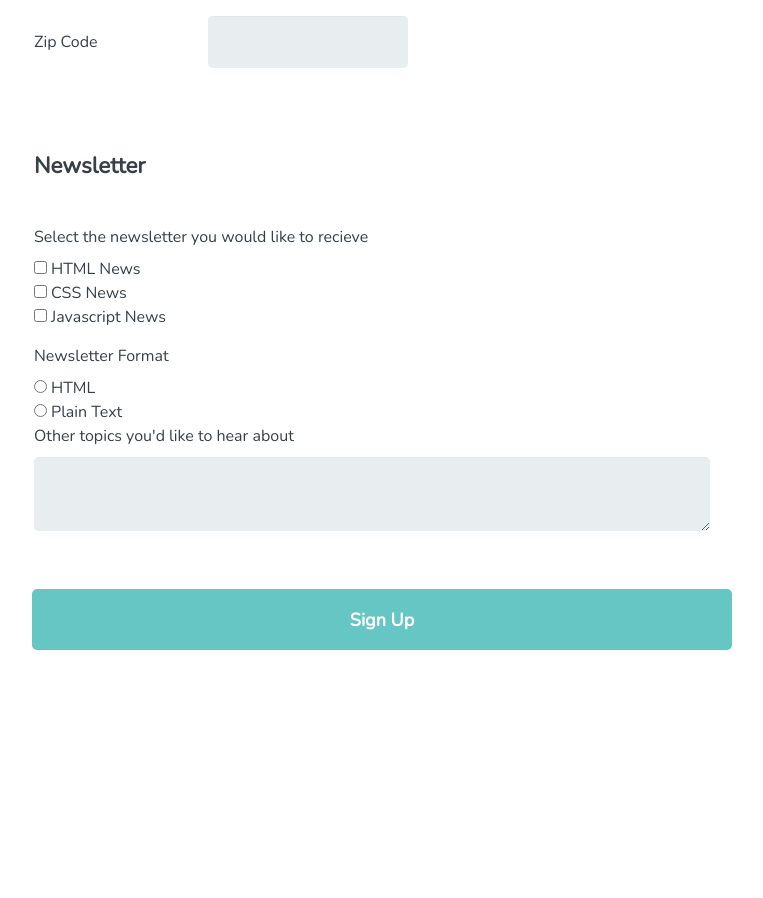
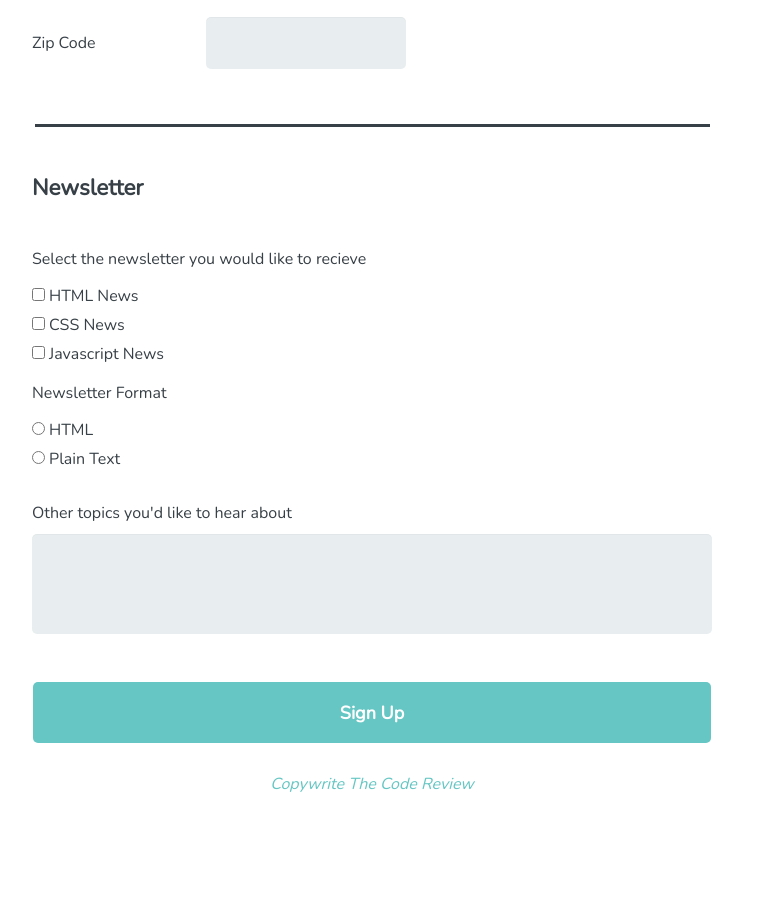
Before and after one commit to CODEKEITH/online_registration_v4, a plain HTML site: page online_registration_v4/index.html in a window 1280 px wide. Shown: the part 719-1617 px from the top of the page, without its empty margins (268-1031 px from the left). Before the commit the page ends 1389 px from the top, so only its background shows below. Drawn offline with nearby package versions, Linux system fonts and the light colour scheme.

Commit message:
Validate CSS and HTML
Change header background color
Add hover color change on submit button
Check alignments
Check form validation in "required" fields
Add placeholder to phone number field
Add resize focus transition to textarea box.

```diff
--- a/online_registration_v4/css/styles.css
+++ b/online_registration_v4/css/styles.css
@@ -13,7 +13,7 @@ header {
 	max-width: 100%;
 	margin: 0 auto;
 	text-align: center;
-	background: #384047;
+	background: #379592;
 	color: white;
 	font-size: .66666em;
 	height: 70px;
@@ -22,7 +22,7 @@ header {
 h1 {
 	margin-top: 0;
 	padding-top: 20px;
-
+	font-size: 2.0em;
 }
 
 div p{
@@ -61,11 +61,8 @@ div p{
 	padding-top: 25px;
 }
 
-
-}
-
 form {
-	max-width: 400px;
+	max-width: 700px;
 	margin: 10px auto;
 	padding: 10px 20px;
 	background: white;
@@ -111,9 +108,13 @@ input[type="email"]::-webkit-input-placeholder {
     text-align: right;
 }
 
+input[type="tel"]::-webkit-input-placeholder {
+    text-align: right;
+}
+
 input[type="radio"],
 input[type="checkbox"] {
-	margin: 0 4px 8px 0;
+	margin: 8px 4px 8px 0px;
 	color: white;
 }
 
@@ -134,7 +135,6 @@ input[type="radio"]:checked + label  {
 
 :target {
 	font-weight: bold;
-
 }
 
 button {
@@ -151,6 +151,10 @@ button {
   display: block;
 }
 
+button:hover {
+	background-color: #379592;
+}
+
 legend {
 	font-size: 1.4em;
 	margin-bottom: 10px;
@@ -164,7 +168,6 @@ legend {
 .title {
 	margin-top: 15px;
 	margin-bottom: 10px;
-
 }
 
 fieldset {
@@ -177,14 +180,54 @@ fieldset legend {
 	padding-top: 30px;
 }
 
+.footer {
+	text-align: center;
+	color: #65c6c3;
+	padding-top: 10px;
+	padding-bottom: 100px;
+	font-style: italic;
+}
+
+#topics {
+	resize: none;
+	height: 100px;
+	-webkit-transition: height 1s; /* Safari */
+    transition: height 1s;
+}
+
+#topics:focus {
+	height: 150px;
+}
+
+.topics {
+	padding-top: 30px;
+}
+
+.border-div {
+	height: 0px;
+	border-bottom: 3px solid #384047;
+	width: 95%;
+	margin: 0 auto;
+}
+
+
+
 
 @media screen and (min-width: 768px) {
 
 .subheading,
 .borders,
-form {
+form .fieldset1,
+form .fieldset2 {
 	width: 700px;
 	margin: 0 auto;
+}
+
+form {
+	max-width: 700px;
+	margin: 0px auto;
+	padding: 0px 0px;
+	background: white;
 }
 
 form .name-top {
@@ -203,9 +246,23 @@ form .input-top {
 }
 
 button {
-	width: 100%;
-	margin-left: 10px;
-	margin-right: 10px;
+	width: 678px;
 }
 
+.border-div {
+	height: 0px;
+	border-bottom: 3px solid #384047;
+	width: 675px;
+	margin: 0 auto;
 }
+
+.fieldset1 {
+	padding-bottom: 45px;
+}
+
+.container2 {
+	padding-top: 15px;
+}
+
+
+}
--- a/online_registration_v4/index.html
+++ b/online_registration_v4/index.html
@@ -11,12 +11,12 @@
     <body>
 
 	<header>
-		<h1>The Code Review</h1>
+		<h1>THE CODE REVIEW</h1>
 	</header>
 
 	<div>
 
-	    <legend class="subheading">Signup for our newsletter</legend>
+	    <h2 class="subheading">Signup for our newsletter</h2>
 		<p class="borders">Get the latest news on how your code is doing right in your inbox</p>
 
 	</div>
@@ -34,7 +34,7 @@
 			  <input  class="input-top" type="email" id="mail" name="user_email" placeholder="Required">
 
 			  <label  class="name-top" for="tel">Phone Number</label>
-          <input  class="input-top" type="tel" id="tel" name="user_tel">
+			  <input  class="input-top" type="tel" id="tel" name="user_tel" placeholder="xxx-xxx-xxxx">
 
 			  <label  class="name-top" for="address">Street Address</label>
 			  <input  class="input-top" type="text" id="address" name="user_address">
@@ -98,29 +98,37 @@
 				  <option value="WY">Wyoming</option>
 			  </select>
 			  <label class="name-top" for="zip-code">Zip Code</label>
-          <input class="input-top" type="text" id="zip-code" name="zip-code">
+			  <input class="input-top" type="number" id="zip-code" name="zip-code">
 
 			</fieldset>
 
-		<fieldset>
+		<div class="border-div">
+		</div>
+
+		<div class="container2">
+			<fieldset class="fieldset2">
 
 				<legend>Newsletter</legend>
-		  <label for="select-the-newsletter" class="title">Select the newsletter you would like to recieve</label>
+				 <label class="title">Select the newsletter you would like to recieve</label>
 				 <input type="checkbox" id="html-news" value="recieve-html-news" name="user_recieve"><label class="inline" for="html-news">HTML News</label><br>
 				 <input type="checkbox" id="css-news" value="recieve-css-news" name="user_recieve"><label class="inline" for="css-news">CSS News</label><br>
 				 <input type="checkbox" id="javascript-news" value="recieve-javascript-news" name="user_recieve"><label class="inline" for="javascript-news">Javascript News</label>
 
-		  <label for="newsletter-format" class="title">Newsletter Format</label>
-		  <input type="radio" id="html" value="html" name="format"><label class="inline" for="html" class="format">HTML</label><br>
-          <input type="radio" id="plain-text" value="plain-text" name="format"><label class="inline" for="plain-text" class="light">Plain Text</label>
+				 <label for="html" class="title">Newsletter Format</label>
+				 <input type="radio" id="html" value="html" name="format"><label class="inline format" for="html">HTML</label><br>
+				 <input type="radio" id="plain-text" value="plain-text" name="format"><label class="inline light" for="plain-text">Plain Text</label>
 
-		  <label for="bio">Other topics you'd like to hear about</label>
+				 <label class="topics">Other topics you'd like to hear about</label>
 				 <textarea id="topics" name="user_topics"></textarea>
 			</fieldset>
-
+		</div>
 				<button type="submit">Sign Up</button>
 
 		</form>
 
+		 <footer>
+			<p class="footer">Copywrite The Code Review</p>
+		 </footer>
+
     </body>
 </html>
```
Lines whose indentation alone changed are shown as unchanged.
